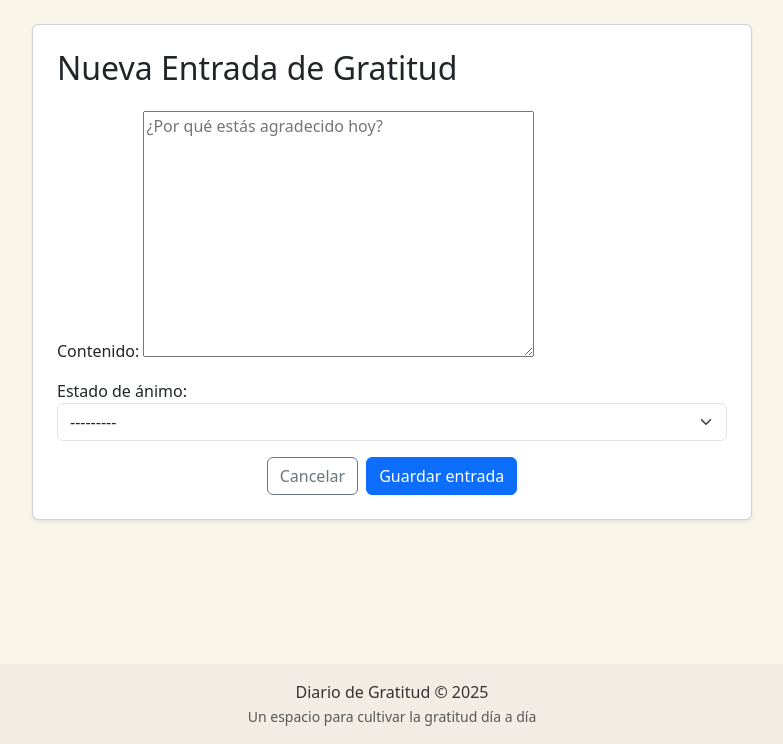
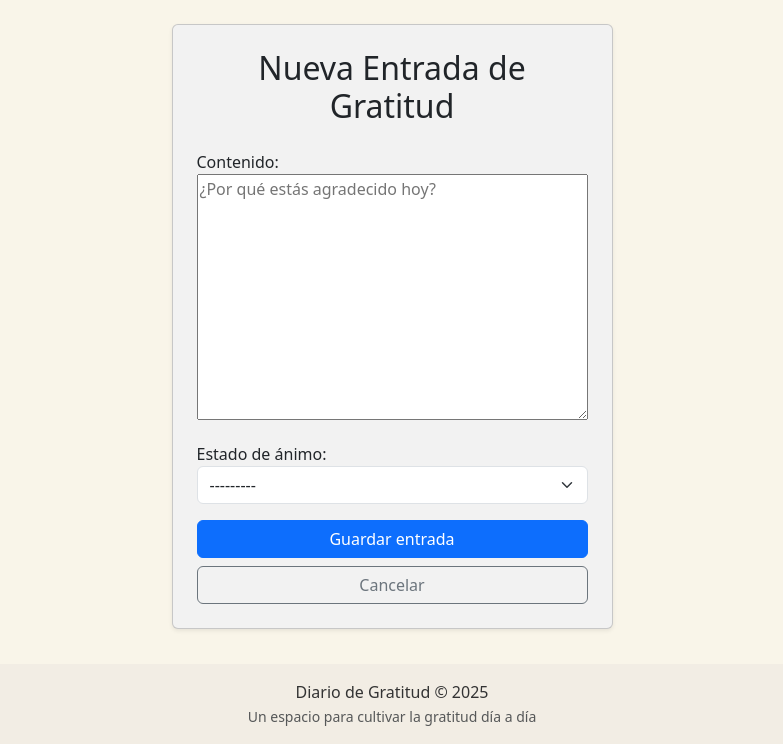
Before and after one commit to Jaolmos/gratitude-journal-django, a Django app: page /journal/entry/new/ in a window 1280 px wide. Shown: the part 56-800 px from the top of the page, without its empty margins (248-1031 px from the left). Run offline with Django 5.2, Linux system fonts and the light colour scheme; the visitor is signed in with stand-in values (Sample User, id 1); parts of the project's set-up code (start-up, migrations or seed data) failed here and were passed over.

Commit message:
style: aplica estilo form-card a los formularios de entradas

```diff
--- a/templates/journal/entry_confirm_delete.html
+++ b/templates/journal/entry_confirm_delete.html
@@ -6,7 +6,7 @@
 <div class="container">
     <div class="row justify-content-center">
         <div class="col-md-8">
-            <div class="card shadow-sm">
+            <div class="card shadow-sm form-card">
                 <div class="card-body p-4">
                     <h2 class="card-title text-center mb-4">Eliminar Entrada</h2>
 
--- a/templates/journal/entry_form.html
+++ b/templates/journal/entry_form.html
@@ -11,10 +11,10 @@
 {% block content %}
 <div class="container">
     <div class="row justify-content-center">
-        <div class="col-md-8">
-            <div class="card shadow-sm">
+        <div class="col-md-6 col-lg-5">
+            <div class="card shadow-sm form-card">
                 <div class="card-body p-4">
-                    <h2 class="card-title mb-4">
+                    <h2 class="card-title text-center mb-4">
                         {% if object %}
                             Editar Entrada de Gratitud
                         {% else %}
@@ -25,13 +25,11 @@
                     <form method="post">
                         {% csrf_token %}
                         {{ form.as_p }}
-                        <div class="d-flex justify-content-center gap-2">
+                        <div class="d-grid gap-2">
+                            <button type="submit" class="btn btn-primary">Guardar entrada</button>
                             <a href="{% url 'journal:entry_list' %}" class="btn btn-outline-secondary">
                                 Cancelar
                             </a>
-                            <button type="submit" class="btn btn-primary">
-                                Guardar entrada
-                            </button>
                         </div>
                     </form>
                 </div>
```
